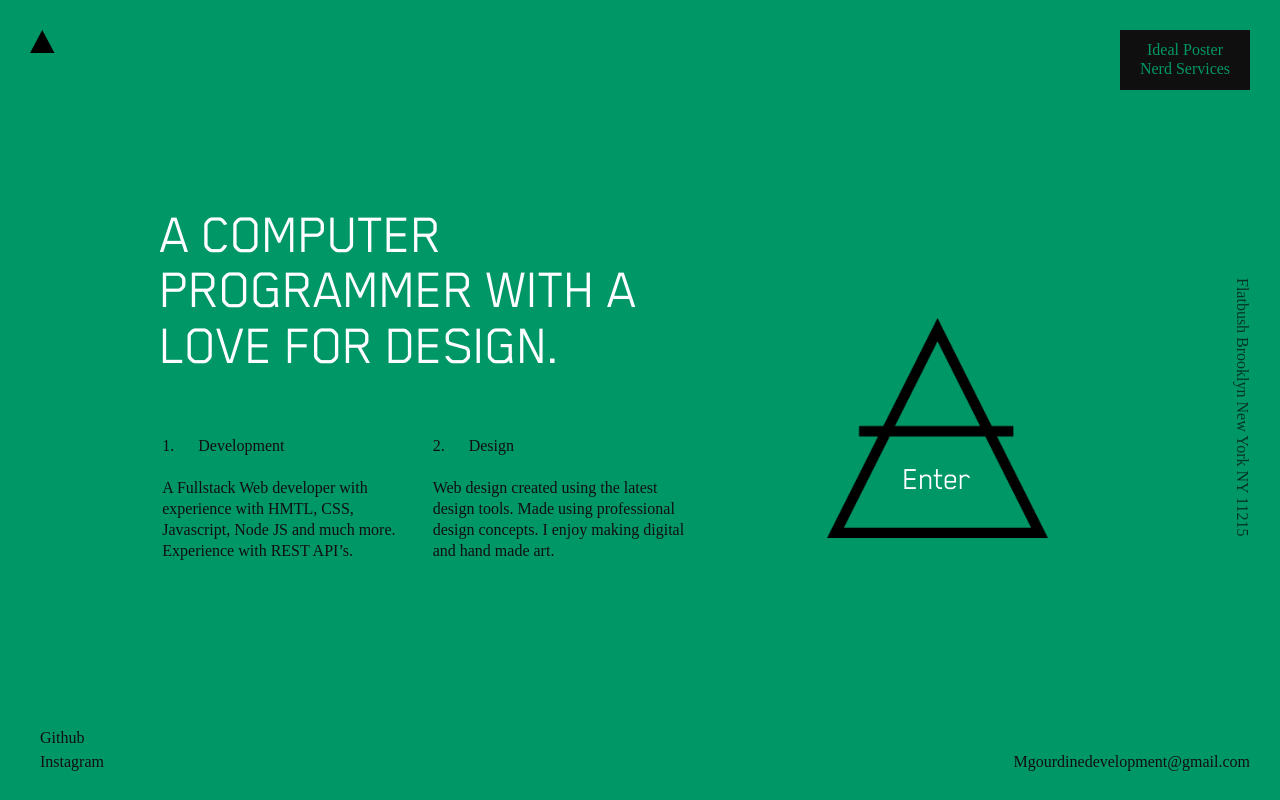
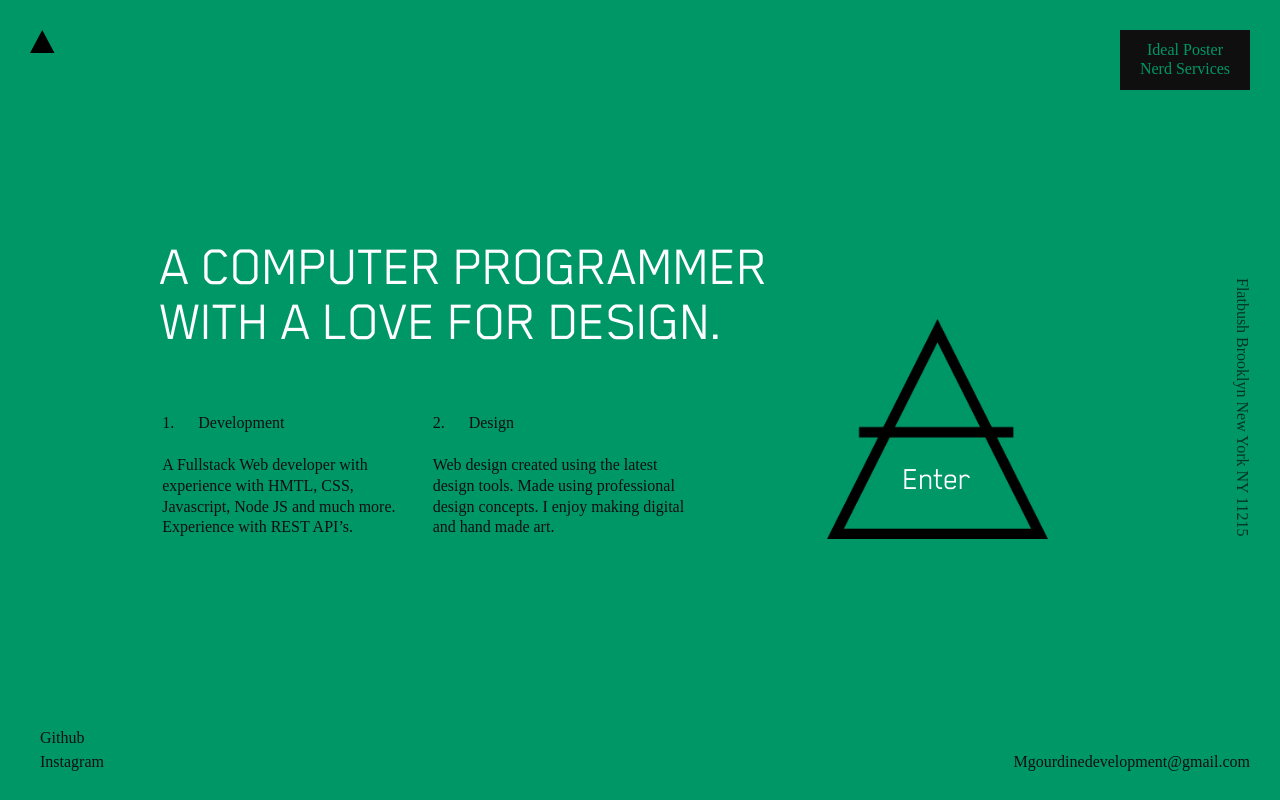
Before and after one commit to Ideal-Poster/portfolio-test, a React (Create React App) app: page / in a window 1280 px wide. Built offline with nearby package versions, Linux system fonts and the light colour scheme.

Commit message:
gallery component added

```diff
--- a/package.json
+++ b/package.json
@@ -5,6 +5,7 @@
   "dependencies": {
     "animejs": "^2.2.0",
     "antd": "^3.10.1",
+    "masonry-layout": "^4.2.2",
     "react": "^16.4.2",
     "react-dom": "^16.4.2",
     "react-scripts": "1.1.5"
--- /dev/null
+++ b/src/components/gallery/Gallery.js
@@ -0,0 +1,16 @@
+import  React from 'react';
+import '../gallery/Gallery.css';
+
+class Gallery extends React.Component {
+
+  render() {
+    return(
+      <div className="grid" data-masonry='{ "itemSelector": ".grid-item", "columnWidth": 200 }'>
+        <div className="grid-item"></div>
+        <div className="grid-item"></div>
+        ...
+      </div>
+    );
+  }
+}
+export default Gallery;
--- a/src/components/Panel.css
+++ b/src/components/panel/Panel.css
@@ -74,7 +74,7 @@
 	font-weight: 100;
   line-height: 0.965;
 	padding-bottom: 35px;
-	max-width: 600px;
+	max-width: 650px;
 	letter-spacing: -1px;
 }
 
@@ -170,6 +170,18 @@ ul {
 	margin-top: -122px;
 	-webkit-writing-mode: vertical-rl;
 	writing-mode: vertical-rl;
+}
+
+@media screen and (min-width: 1216px) {
+	#description__center {
+		margin-top: -196px;
+	}
+	#shape {
+		top: -94px;
+	}
+	#intro__enter {
+		margin-top: 45px;
+	}
 }
 
 @media screen and (max-width: 991px) {
--- a/src/components/Panel.js
+++ b/src/components/panel/Panel.js
@@ -1,5 +1,5 @@
 import React from 'react';
-import '../components/Panel.css';
+import '../panel/Panel.css';
 import anime from 'animejs'
 import { Row, Col } from 'antd';
 
@@ -20,11 +20,10 @@ let debounce = (func, wait, immediate) => {
 
 let winsize = { width: window.innerWidth, height: window.innerHeight }
 
-// this.DOM = { el: document.getElementById('intro__box') }
-
 const divStyle = {
   background: 'blue'
 }
+
 class Panel extends React.Component {
   componentDidMount() {
 		this.DOM = {
@@ -44,9 +43,9 @@ class Panel extends React.Component {
 		this.initEvents();
 
   }
+
   layout() {
     this.DOM.el.style.transform = `scaleX(${winsize.width/this.boxRect.width}) scaleY(${winsize.height/this.boxRect.height})`
-    // console.log(winsize.width/this.boxRect.width)
   }
 
   initEvents() {
@@ -68,7 +67,8 @@ class Panel extends React.Component {
       }
     };
     window.addEventListener('resize', debounce(() => this.onResize(), 10))
-	}
+  }
+
 	close() {
     if ( !this.isOpen || this.isAnimating ) return;
     this.isOpen = false;
@@ -203,7 +203,7 @@ class Panel extends React.Component {
                   Web design created using the latest design tools. Made using professional design concepts. I enjoy making digital and hand made art.</p>
               </Col>
               <Col xs={{span:18, offset:3}} sm={{span:8, offset:13}} md={{span:9, offset:0}} lg={9} align="top" >
-                <img className="animatable" id="shape" src={require("../assets/shape.png")} alt="shape"/>
+                <img className="animatable" id="shape" src={require("../../assets/shape.png")} alt="shape"/>
                 <a className="animatable" id="intro__enter">Enter</a>
               </Col>
             </Row>
--- a/src/containers/App.js
+++ b/src/containers/App.js
@@ -1,8 +1,8 @@
 import React, { Component } from 'react';
+import 'antd/dist/antd.css';
 import './App.css';
-import Panel from '../components/Panel'
-import 'antd/dist/antd.css';
-
+import Panel from '../components/panel/Panel';
+import Gallery from '../components/gallery/Gallery';
 class App extends Component {
 
 
@@ -12,7 +12,10 @@ class App extends Component {
 
   render() {
     return (
-      <Panel></Panel>
+      <div>
+        <Panel></Panel>
+        <Gallery></Gallery>
+      </div>
     );
   }
 }
```
Also changed, not shown: src/components/gallery/Gallery.css (added), 1 other file (tests, documents, lock files or other folders).
